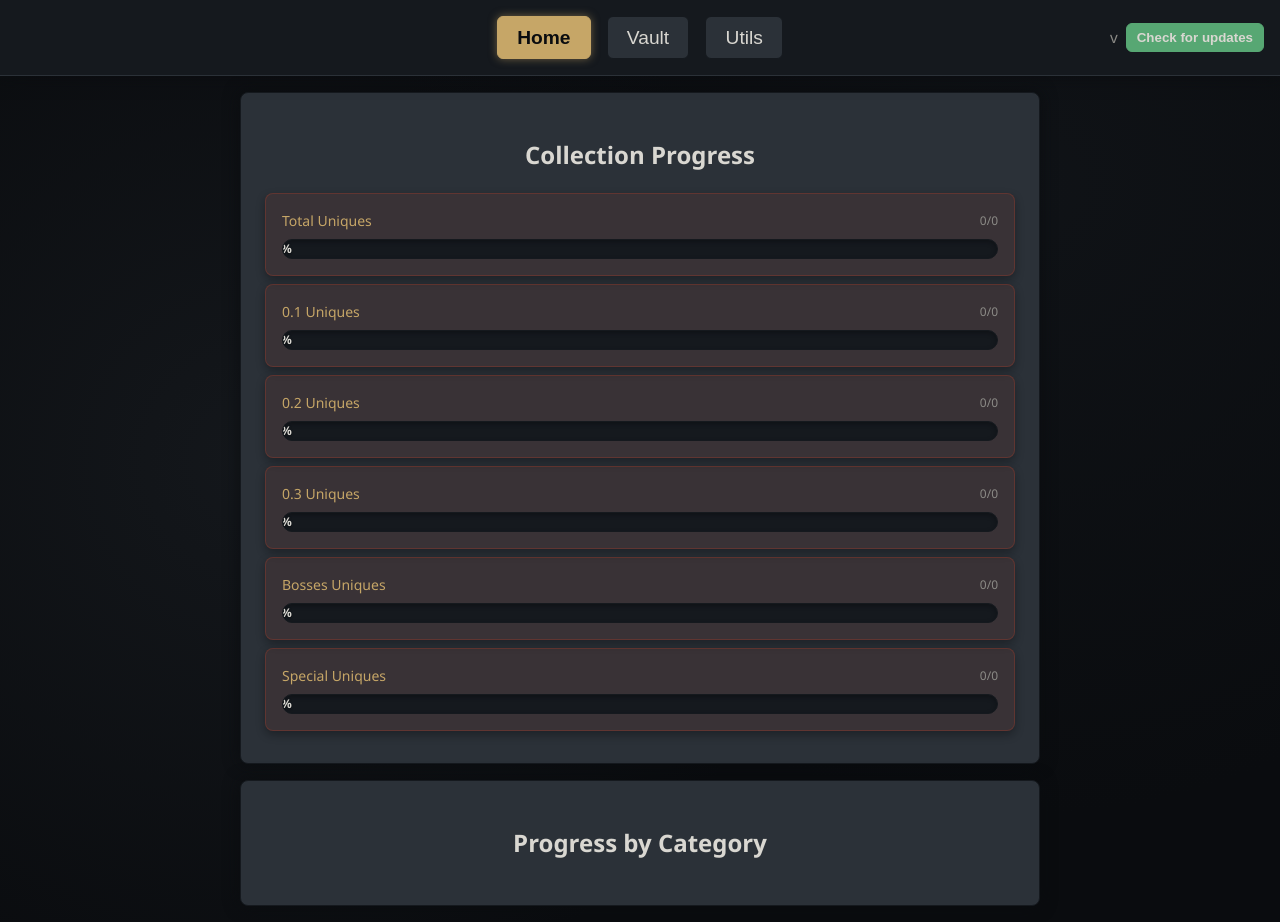
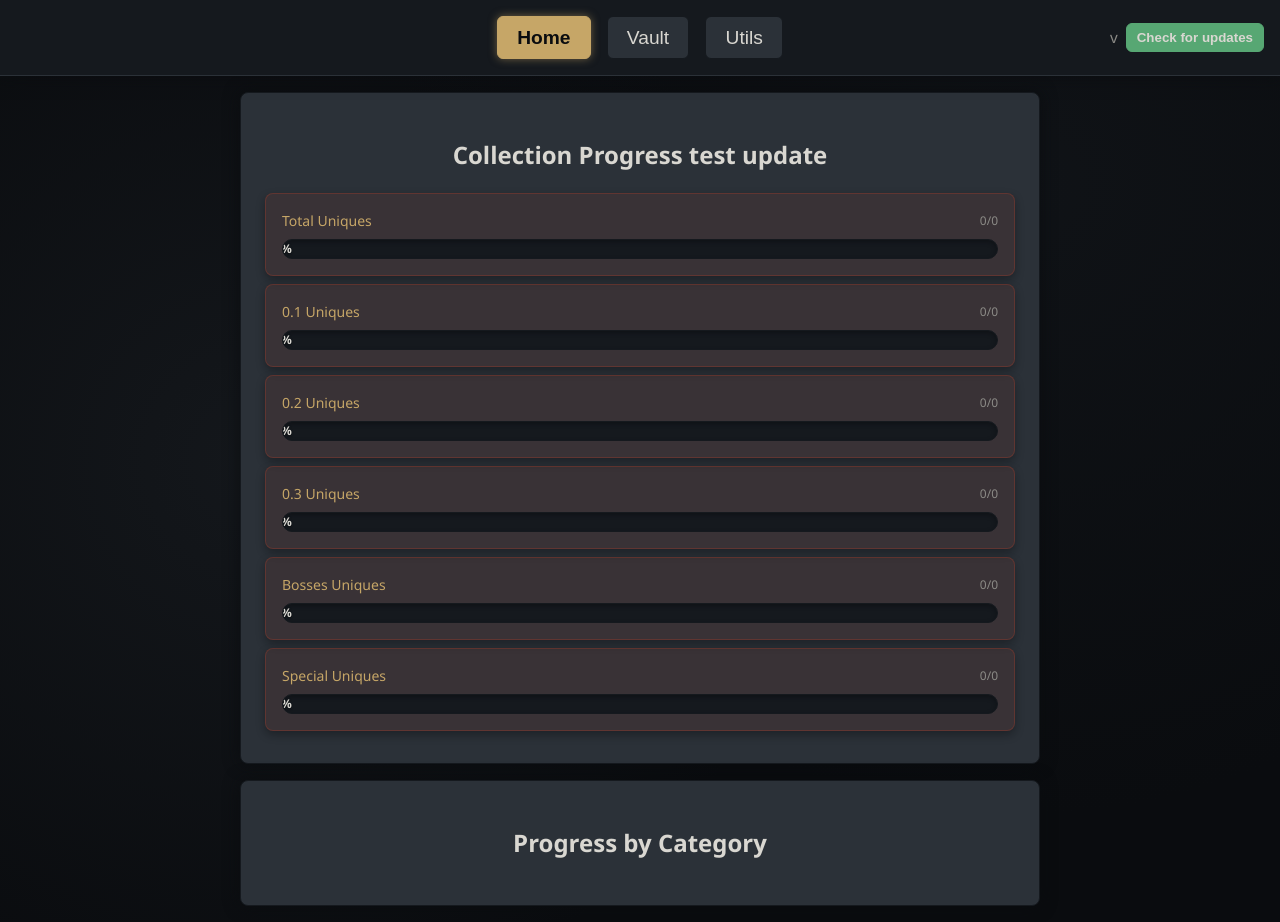
Before and after one commit to Regnitiel/poe2vault, a React app: page / in a window 1280 px wide. Built offline with nearby package versions, Linux system fonts and the light colour scheme.

Commit message:
test update

```diff
--- a/package.json
+++ b/package.json
@@ -1,6 +1,6 @@
 {
 	"name": "vault-app",
-	"version": "1.0.0",
+	"version": "1.0.1",
 	"description": "Offline Vault App with Google Drive JSON sync",
 	"main": "main.js",
 	"homepage": "./",
--- a/src/components/Home/Home.tsx
+++ b/src/components/Home/Home.tsx
@@ -41,7 +41,7 @@ const Home: React.FC<HomeProps> = ({
 		<section id="home" className="active">
 			{/* Progress Bar */}
 			<div className={styles.metrics}>
-				<h2>Collection Progress</h2>
+				<h2>Collection Progress test update</h2>
 				<ProgressBar
 					owned={homeMetrics.ownedUniques}
 					total={homeMetrics.totalUniques}
```
